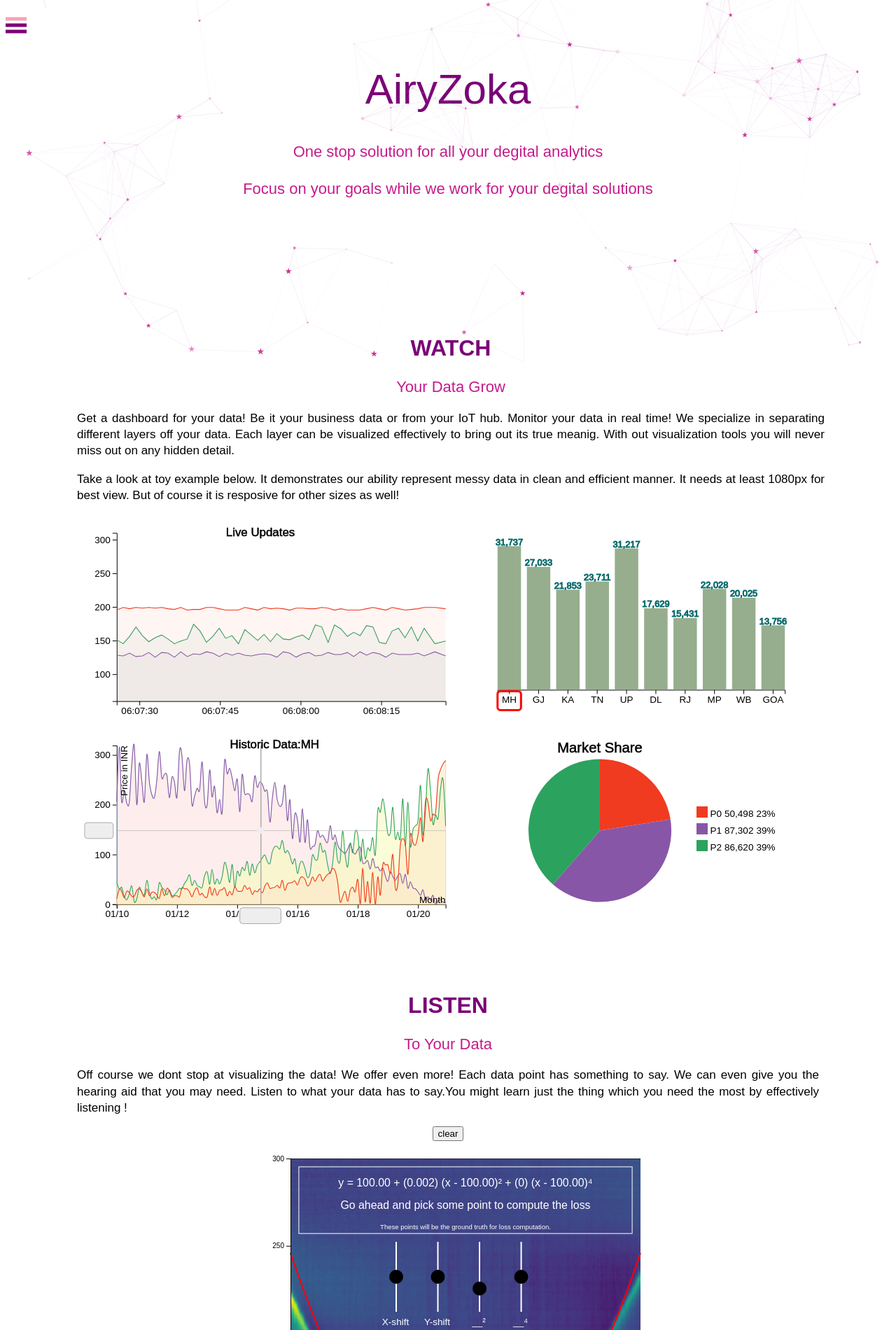
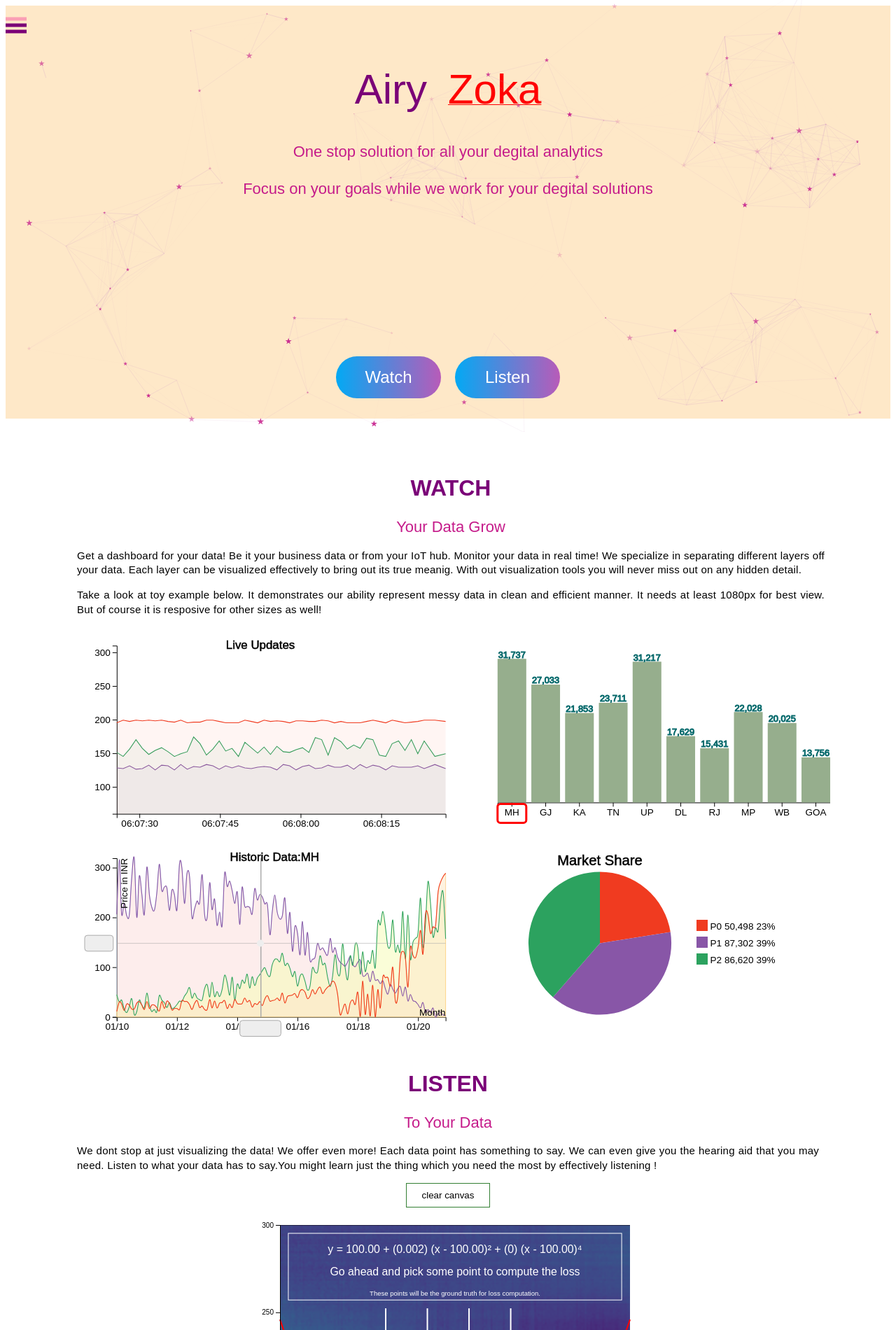
Before and after one commit to swapnil2me/DDS, a plain HTML site: page navWithResponsive/index.html in a window 1280 px wide. Shown: the top 1900 px of the page at 70% size. Drawn offline with nearby package versions, Linux system fonts and the light colour scheme; some packages are replaced by stand-ins of ours; a script that the page names is missing.

Commit message:
Mobile touch bug fixing, optimizing performance, button fix

```diff
--- a/navWithResponsive/index.html
+++ b/navWithResponsive/index.html
@@ -37,11 +37,15 @@
 
     <div id="airyBody" class="pseudoBody">
       <div id="airyHome" class="jumbotron text-center">
-        <h1>AiryZoka</h1>
+        <h1>Airy<span id="zoka">Zoka</span></h1>
         <h3>One stop solution for all your degital analytics</h3>
         <h3>Focus on your goals while we work for your degital solutions</h3>
         <div id="introParticles">
 
+        </div>
+        <div class="sectionButtons">
+          <a href="#watch">Watch</a>
+          <a href="#listen">Listen</a>
         </div>
         <script type="text/javascript">
           particlesJS.load('introParticles','particlesLightBg.json',function() {});
@@ -76,13 +80,13 @@
           <div class="title">
             <h1>Listen</h1>
             <h3>To Your Data</h3>
-            <p>Off course we dont stop at visualizing the data! We offer even more! Each data point has something to say. We can even give you the hearing aid that you may need.
+            <p>We dont stop at just visualizing the data! We offer even more! Each data point has something to say. We can even give you the hearing aid that you may need.
               Listen to what your data has to say.You might learn just the thing which you need the most by effectively listening !</p>
           </div>
           <div class="fitBtn">
-              <button type="button" id="clear">clear</button>
+              <button type="button" id="clear">clear canvas</button>
           </div>
-          <div class="subtracted">
+          <div id="touchDisable" class="subtracted">
               <!-- <img class="colorMapPhs" src="amp.png" alt=""> -->
           </div>
           <div>
@@ -97,11 +101,15 @@
   <script src="https://cdn.jsdelivr.net/gh/cferdinandi/smooth-scroll@15.0.0/dist/smooth-scroll.polyfills.min.js"></script>
   <script type="text/javascript">
     const scrollSide = new SmoothScroll('.side-nav a[href*="#"]',{
-      speed:300
+      speed:200
     });
 
     const scrollNav = new SmoothScroll('.navbar a[href*="#"]',{
-      speed:300
+      speed:500
+    });
+
+    const scrollButton = new SmoothScroll('.sectionButtons a[href*="#"]',{
+      speed:500
     });
 
 
@@ -114,5 +122,7 @@
       document.getElementById('side-menu').style.width = '0';
       // document.getElementById('airyBody').style.marginLeft = '0';
     };
+
+    document.getElementById("touchDisable").addEventListener('touchmove', function(e) { e.preventDefault(); }, { passive:false });
   </script>
 </html>
--- a/navWithResponsive/responsive.css
+++ b/navWithResponsive/responsive.css
@@ -2,7 +2,8 @@ body{
   background: #fff;
   font-family: Montserrat, sans-serif;
   /* margin: 10px; */
-  height: 100vh;
+  /* height: 100vh; */
+  /* transition: 0.5s; */
 }
 
 h1 {
@@ -10,6 +11,32 @@ h1 {
   text-align: center;
   color: #7a0177;
 }
+
+#zoka{
+  color: red;
+  text-decoration: underline solid red 1px;
+  /* padding-bottom: 20px; */
+  margin-left: 2px;
+  animation: upDown 5s alternate infinite ease-in;
+}
+
+@keyframes upDown {
+  0%{ margin-left: 5px;}
+  100%{ margin-left: 30px;}
+}
+
+/* .sectionButtons a:hover, .sectionButtons a:active{
+  animation:  animate 8s linear infinite;
+}
+
+@keyframes animate {
+  0%{
+    background-position: 0%;
+  }
+  100%{
+    background-position: 400%;
+  }
+} */
 
 h2 {
     font-size: 24px;
@@ -38,11 +65,12 @@ h4 {
 }
 
 p {
-    font-size: 17px;
+    font-size: 15px;
     line-height: 1.375em;
     font-weight: 400;
     margin-bottom: 5px;
     text-align: justify;
+    letter-spacing: 0.25px;
 }
 
 /* -------------------------------------------------------------------------- */
@@ -132,8 +160,8 @@ p {
 
 .jumbotron {
     width: 100%;
-    height: 300px;
-    /* background-color: #fee8c8; */
+    height: 500px;
+    background-color: #fee8c8;
     color: #7a0177;
     padding: 45px 0;
     font-family: Montserrat, sans-serif;
@@ -156,8 +184,59 @@ p {
     transform: translate(-50%, -50%);
     /* max-width: 1080px; */
 }
+.sectionButtons {
+  position: absolute;
+  top: 90%;
+  left: 50%;
+  transform: translate(-50%,-50%);
+  display: flex;
+}
 
+.sectionButtons a{
+  margin: 10px;
+  width: 150px;
+  height: 60px;
+  text-align: center;
+  line-height: 60px;
+  color: #fff;
+  font-size: 24px;
+  text-decoration: none;
+  box-sizing: border-box;
+  background: linear-gradient(90deg, #03a9f4, #f441a5, #ffeb3b, #03a9f4);
+  background-size: 400%;
+  border-radius: 30px;
+}
 
+.sectionButtons a:hover, .sectionButtons a:active{
+  animation:  animate 8s linear infinite;
+}
+
+@keyframes animate {
+  0%{
+    background-position: 0%;
+  }
+  100%{
+    background-position: 400%;
+  }
+}
+
+#clear{
+  background: none;
+  color: #000;
+  width: 120px;
+  height: 35px;
+  border: 1px solid #338033;
+  transition: 0.2s;
+}
+
+/* #clear:focus{
+  outline: none;
+} */
+#clear:active{
+  background: #338033;
+  /* cursor: pointer; */
+  color: #fff;
+}
 
 .dristi{
   display: grid;
@@ -169,7 +248,6 @@ p {
   padding-top: 50px;
   margin-bottom: 00px;
   max-width: 1080px;
-
 }
 
 .karna{
@@ -179,7 +257,7 @@ p {
   align-items: center;
   justify-content: center;
   margin-top: 00px;
-  padding-top: 50px;
+  /* padding-top: 50px; */
 }
 
 .title{
@@ -242,6 +320,10 @@ p {
   transform: scale(1.01);
 }
 
+#touchDisable{
+  padding-right: 30px;
+}
+
 /* -------------------------------------------------------------------------- */
 /* Bar Chart */
 .dashRect:hover {  fill:red; }
@@ -256,7 +338,7 @@ p {
 
 }
 
-@media (max-width: 600px) {
+@media (max-width: 1080px) {
   .navbar {
     transform: translate(-25px,0px);
   }
--- a/navWithResponsive/responsive.js
+++ b/navWithResponsive/responsive.js
@@ -77,8 +77,6 @@ d3.tsv("swap.tsv", function (error,tsvData) {
       var HEIGHTbl = 0.65*WIDTHbl;
 
       var axisFontSize = (0.035*WIDTHtl)<2 ? 1 : 0.025*WIDTHtl;
-
-
 
     }
 
@@ -476,7 +474,7 @@ d3.tsv("swap.tsv", function (error,tsvData) {
           var hGsvg = svgtr;
 
           // create function for x-axis mapping.
-          var xScaleHist = d3.scaleBand().range([MARGINtr.left, hGDim.w]).paddingInner(0.2)
+          var xScaleHist = d3.scaleBand().range([MARGINtr.left, WIDTHtr-MARGINtr.right]).paddingInner(0.15)
                   .domain(fD.map(function(d) { return d[0]; }));
 
 
@@ -490,7 +488,7 @@ d3.tsv("swap.tsv", function (error,tsvData) {
               .call(d3.axisBottom().scale(xScaleHist)).attr("font-size",axisFontSize+"px");
 
           // Create function for y-axis map.
-          var yScaleHist = d3.scaleLinear().range([hGDim.h-MARGINtr.bottom, MARGINtr.top])
+          var yScaleHist = d3.scaleLinear().range([HEIGHTtr-MARGINtr.bottom, MARGINtr.top])
                   .domain([0, d3.max(fD, function(d) { return d[1]; })]);
 
           // Create bars for histogram to contain rectangles and share labels.
@@ -735,7 +733,7 @@ d3.tsv("swap.tsv", function (error,tsvData) {
 
     tm5.setMinutes(tnow.getMinutes()-1);
 
-    let x_live_scale = d3.scaleTime().domain([tm5,tnow]).range([0,(WIDTHtl-MARGINbl.left-MARGINtl.right)]);
+    let x_live_scale = d3.scaleTime().domain([tm5,tnow]).range([0,(WIDTHtl-MARGINtl.left-MARGINtl.right)]);
     let y_live_scale = d3.scaleLinear().domain([60,310]).range([(HEIGHTtl-MARGINtl.top-MARGINtl.bottom),0]);
 
    // AXIS ------------------------------------
@@ -978,24 +976,24 @@ function respondListen() {
                                 .attr("transform","translate("+(0)+","+(0)+")");
 
   let sliderHeight = imageWidth/5;
-  let sliderBallRadius = sliderHeight/10;
+  let sliderBallRadius = sliderHeight/7;
   let gipSliders = gipContainer.append("g")
                               .attr("transform","translate("+(imageWidth/2-sliderHeight)+","+(10*eqnBoxMargin)+")");
 
 gipSliders.append("rect").attr("class", "gipSliders").attr("width", 2).attr("height", sliderHeight).attr("fill","#fff").attr("x", 0).attr("y", 0);
-gipSliders.append("circle").attr("class", "xShift").attr("cx",1).attr("cy",0).attr("r",sliderBallRadius).call(d3.drag().on("drag",xShift)).call(d3.drag().on("start",xShift)).call(d3.drag().on("end",xShift));
+gipSliders.append("circle").attr("class", "xShift").attr("cx",1).attr("cy",0).attr("r",sliderBallRadius).call(d3.drag().on("start",xShift).on("drag",xShift).on("end",xShift));
 gipSliders.append("text").attr("x", 0).attr("y", sliderHeight+15).attr("font-size",eqnBoxWidth/35+"px").attr("fill","#fff").attr("dominant-baseline","middle").style("text-anchor", "middle").text("X-shift");
 
 gipSliders.append("rect").attr("class", "gipSliders").attr("width", 2).attr("height", sliderHeight).attr("fill","#fff").attr("x", eqnBoxWidth/8).attr("y", 0);
-gipSliders.append("circle").attr("class", "yShift").attr("cx",eqnBoxWidth/8+1).attr("cy",0).attr("r",sliderBallRadius).call(d3.drag().on("drag",yShift)).call(d3.drag().on("start",yShift)).call(d3.drag().on("end",yShift));
+gipSliders.append("circle").attr("class", "yShift").attr("cx",eqnBoxWidth/8+1).attr("cy",0).attr("r",sliderBallRadius).call(d3.drag().on("start",yShift).on("drag",yShift).on("end",yShift));
 gipSliders.append("text").attr("x", eqnBoxWidth/8).attr("y", sliderHeight+15).attr("font-size",eqnBoxWidth/35+"px").attr("fill","#fff").attr("dominant-baseline","middle").style("text-anchor", "middle").text("Y-shift");
 
 gipSliders.append("rect").attr("class", "gipSliders").attr("width", 2).attr("height", sliderHeight).attr("fill","#fff").attr("x", 2*eqnBoxWidth/8).attr("y", 0);
-gipSliders.append("circle").attr("class", "quad").attr("cx",2*eqnBoxWidth/8+1).attr("cy",0).attr("r",sliderBallRadius).call(d3.drag().on("drag",quadShift)).call(d3.drag().on("start",quadShift)).call(d3.drag().on("end",quadShift));
+gipSliders.append("circle").attr("class", "quad").attr("cx",2*eqnBoxWidth/8+1).attr("cy",0).attr("r",sliderBallRadius).call(d3.drag().on("start",quadShift).on("drag",quadShift).on("end",quadShift));
 gipSliders.append("text").attr("x", 2*eqnBoxWidth/8).attr("y", sliderHeight+15).attr("font-size",eqnBoxWidth/35+"px").attr("fill","#fff").attr("dominant-baseline","middle").style("text-anchor", "middle").text("__²");
 
 gipSliders.append("rect").attr("class", "gipSliders").attr("width", 2).attr("height", sliderHeight).attr("fill","#fff").attr("x", 3*eqnBoxWidth/8).attr("y", 0);
-gipSliders.append("circle").attr("class", "forth").attr("cx",3*eqnBoxWidth/8+1).attr("cy",0).attr("r",sliderBallRadius).call(d3.drag().on("drag",forthShift)).call(d3.drag().on("start",forthShift)).call(d3.drag().on("end",forthShift));
+gipSliders.append("circle").attr("class", "forth").attr("cx",3*eqnBoxWidth/8+1).attr("cy",0).attr("r",sliderBallRadius).call(d3.drag().on("start",forthShift).on("drag",forthShift).on("end",forthShift));
 gipSliders.append("text").attr("x", 3*eqnBoxWidth/8).attr("y", sliderHeight+15).attr("font-size",eqnBoxWidth/35+"px").attr("fill","#fff").attr("dominant-baseline","middle").style("text-anchor", "middle").text("__⁴");
 
 
```
